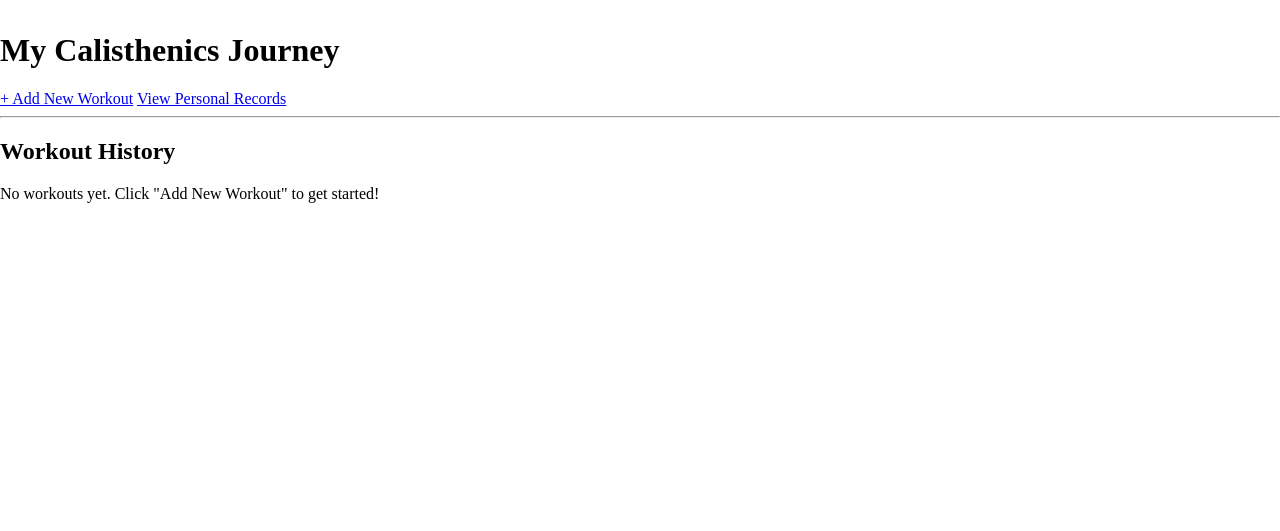
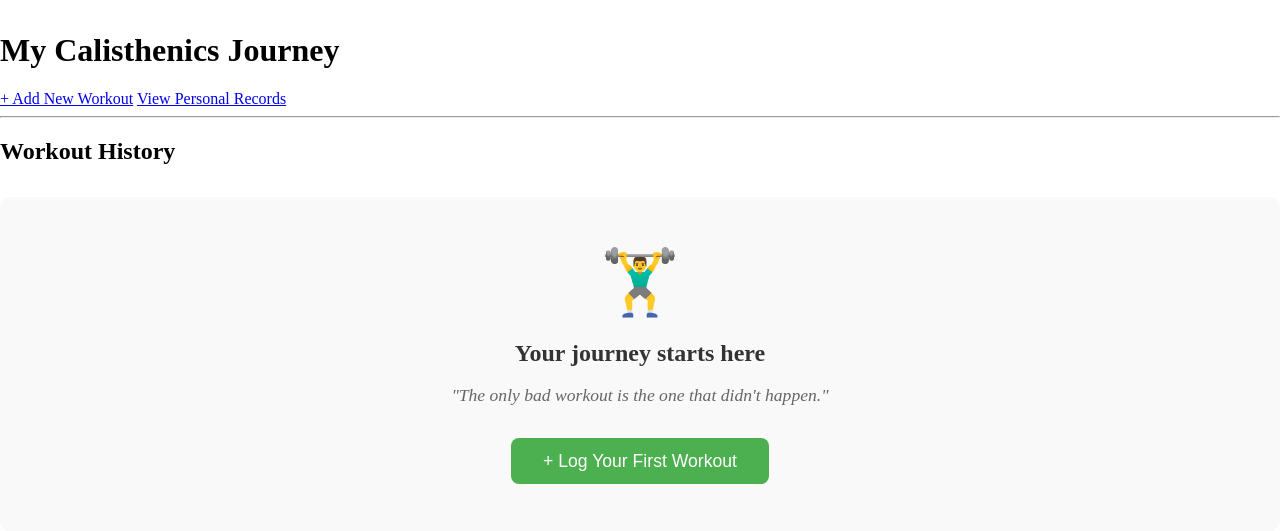
Before and after one commit to Adem-bit/Workout-Tracker, a Flask app: page / in a window 1280 px wide. Shown: the part 53-584 px from the top of the page. Run offline with Flask 3, Linux system fonts and the light colour scheme; data that the repository does not hold is empty.

Commit message:
Added styled empty states for homepage and PR page
- Replaced plain text "no workouts" message with centered empty state component
- Added motivational quote and prominent CTA button to encourage first workout
- Applied consistent styling to both index.html and prs.html empty states
- Includes emoji icon, heading, italic quote, and green action button
- Improves user experience when database is empty

```diff
--- a/static/style.css
+++ b/static/style.css
@@ -46,3 +46,43 @@ body {
 .nav-links a:hover {
     color: #4CAF50;
 }
+
+.empty-state {
+    text-align: center;
+    padding: 3rem 2rem;
+    background: #f9f9f9;
+    border-radius: 12px;
+    margin-top: 2rem;
+}
+
+.empty-state-icon {
+    font-size: 4rem;
+    margin-bottom: 1rem;
+}
+
+.empty-state h2 {
+    color: #333;
+    margin-bottom: 0.5rem;
+}
+
+.empty-state-quote {
+    color: #666;
+    font-style: italic;
+    margin-bottom: 2rem;
+    font-size: 1.1rem;
+}
+
+.empty-state-btn {
+    background: #4CAF50;
+    color: white;
+    border: none;
+    padding: 0.8rem 2rem;
+    font-size: 1.1rem;
+    border-radius: 8px;
+    cursor: pointer;
+    transition: background 0.2s;
+}
+
+.empty-state-btn:hover {
+    background: #388E3C;
+}
--- a/templates/index.html
+++ b/templates/index.html
@@ -36,7 +36,14 @@
     </div>
         {% endfor %}
     {% else %}
-        <p>No workouts yet. Click "Add New Workout" to get started!</p>
+        <div class="empty-state">
+            <div class="empty-state-icon">🏋️‍♂️</div>
+            <h2>Your journey starts here</h2>
+            <p class="empty-state-quote">"The only bad workout is the one that didn't happen."</p>
+            <a href="/add">
+                <button class="empty-state-btn">+ Log Your First Workout</button>
+            </a>
+        </div>
         {% endif %}
 
         {% endblock %}
```
Also changed, not shown: templates/prs.html (+8 -1 lines).
